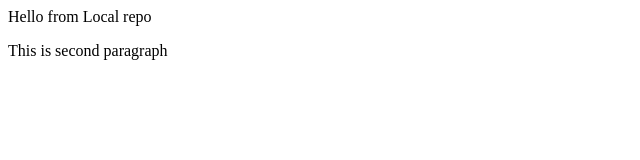
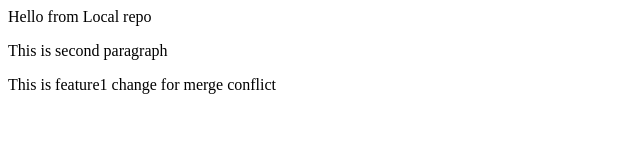
Before and after one commit to SonawaneMehul/localrepo, a plain HTML site: page index.html in a window 1280 px wide. Shown: the whole page, without its empty margins (0-640 px from the left). Drawn offline with Linux system fonts and the light colour scheme.

Commit message:
conflict merge on feature1

```diff
--- a/index.html
+++ b/index.html
@@ -1,2 +1,3 @@
 <p>Hello from Local repo</p>
 <p>This is second paragraph</p>
+<p>This is feature1 change for merge conflict</p>
```
